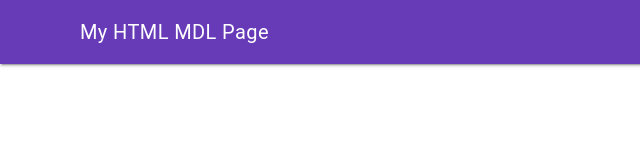
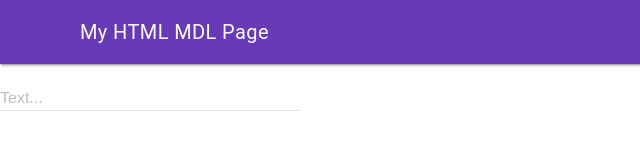
Before and after one commit to chrisatk/testing, a plain HTML site: page index.html in a window 1280 px wide. Shown: the full height of the page, 0-640 px from the left. Drawn offline with nearby package versions, Linux system fonts and the light colour scheme.

Commit message:
text field

```diff
--- a/index.html
+++ b/index.html
@@ -26,5 +26,14 @@
           </div>
       </header>
 
+    <!-- Textfield with Floating Label -->
+
+    <form action="#">
+      <div class="mdl-textfield mdl-js-textfield mdl-textfield--floating-label">
+        <input class="mdl-textfield__input" type="text" id="sample3">
+        <label class="mdl-textfield__label" for="sample3">Text...</label>
+      </div>
+    </form>
+
   </body>
 </html>
```
